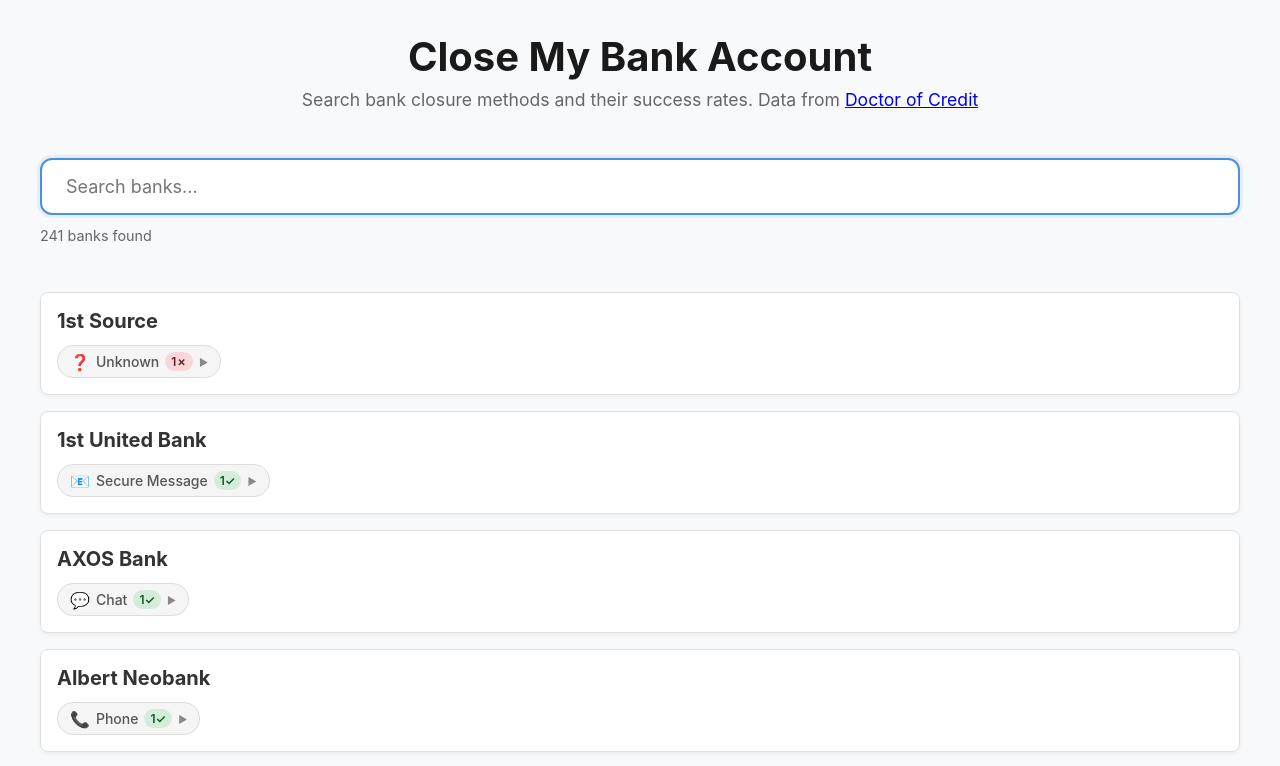
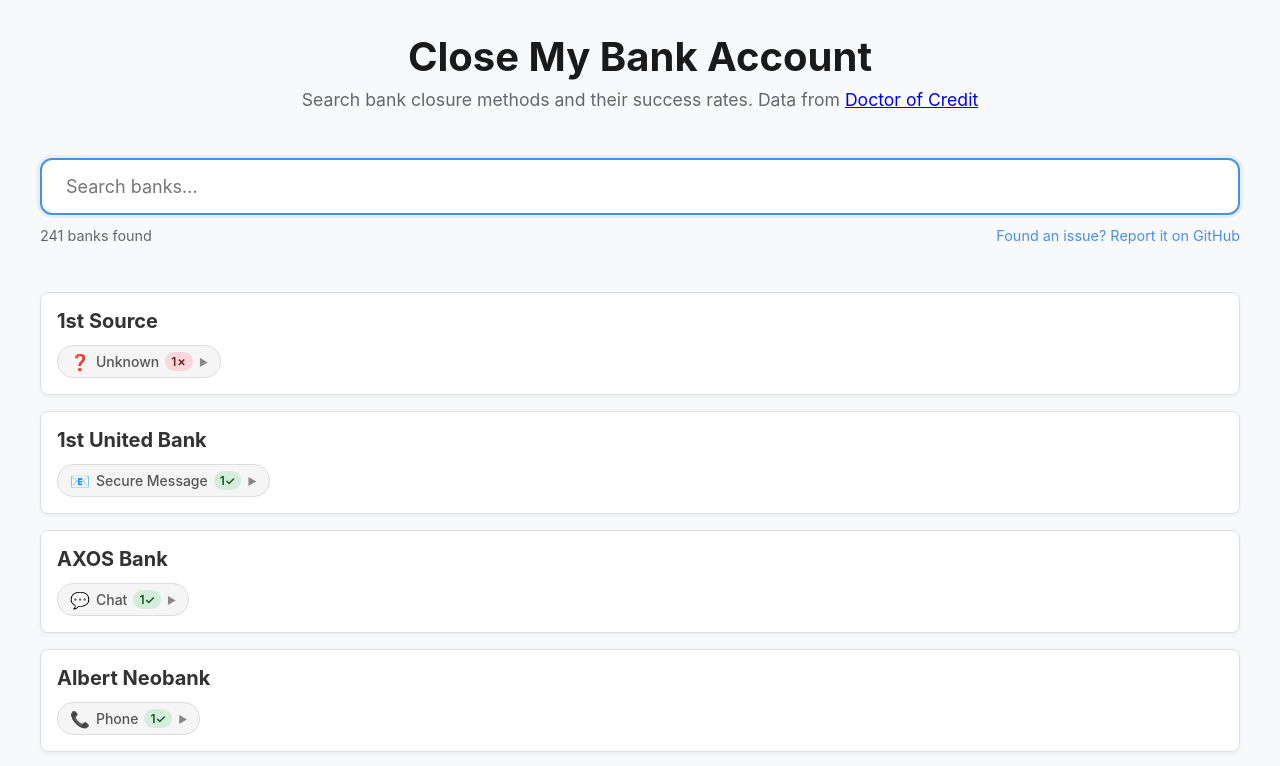
Before and after one commit to Mattwmaster58/close-my-bank-account, a SvelteKit app in the folder frontend/: page / in a window 1280 px wide. Shown: the top 766 px of the page. Built offline with nearby package versions, Linux system fonts and the light colour scheme.

Commit message:
ft: add github link to site

```diff
--- a/frontend/src/routes/+page.svelte
+++ b/frontend/src/routes/+page.svelte
@@ -39,9 +39,14 @@
 			class="search-input"
 			autofocus
 		/>
-		<p class="result-count">
-			{resultCount} {resultCount === 1 ? 'bank' : 'banks'} found
-		</p>
+		<div class="search-footer">
+			<p class="result-count">
+				{resultCount} {resultCount === 1 ? 'bank' : 'banks'} found
+			</p>
+			<a href="https://github.com/Mattwmaster58/close-my-bank-account/issues" target="_blank" rel="noopener noreferrer" class="issue-link">
+				Found an issue? Report it on GitHub
+			</a>
+		</div>
 	</div>
 
 	<div class="results">
@@ -112,10 +117,27 @@
 		box-shadow: 0 0 0 3px rgba(74, 144, 226, 0.1);
 	}
 
+	.search-footer {
+		display: flex;
+		justify-content: space-between;
+		align-items: center;
+		margin-top: 0.75rem;
+	}
+
 	.result-count {
-		margin: 0.75rem 0 0 0;
+		margin: 0;
 		color: #666;
 		font-size: 0.9rem;
+	}
+
+	.issue-link {
+		color: #4a90e2;
+		text-decoration: none;
+		font-size: 0.9rem;
+	}
+
+	.issue-link:hover {
+		text-decoration: underline;
 	}
 
 	.results {
```
